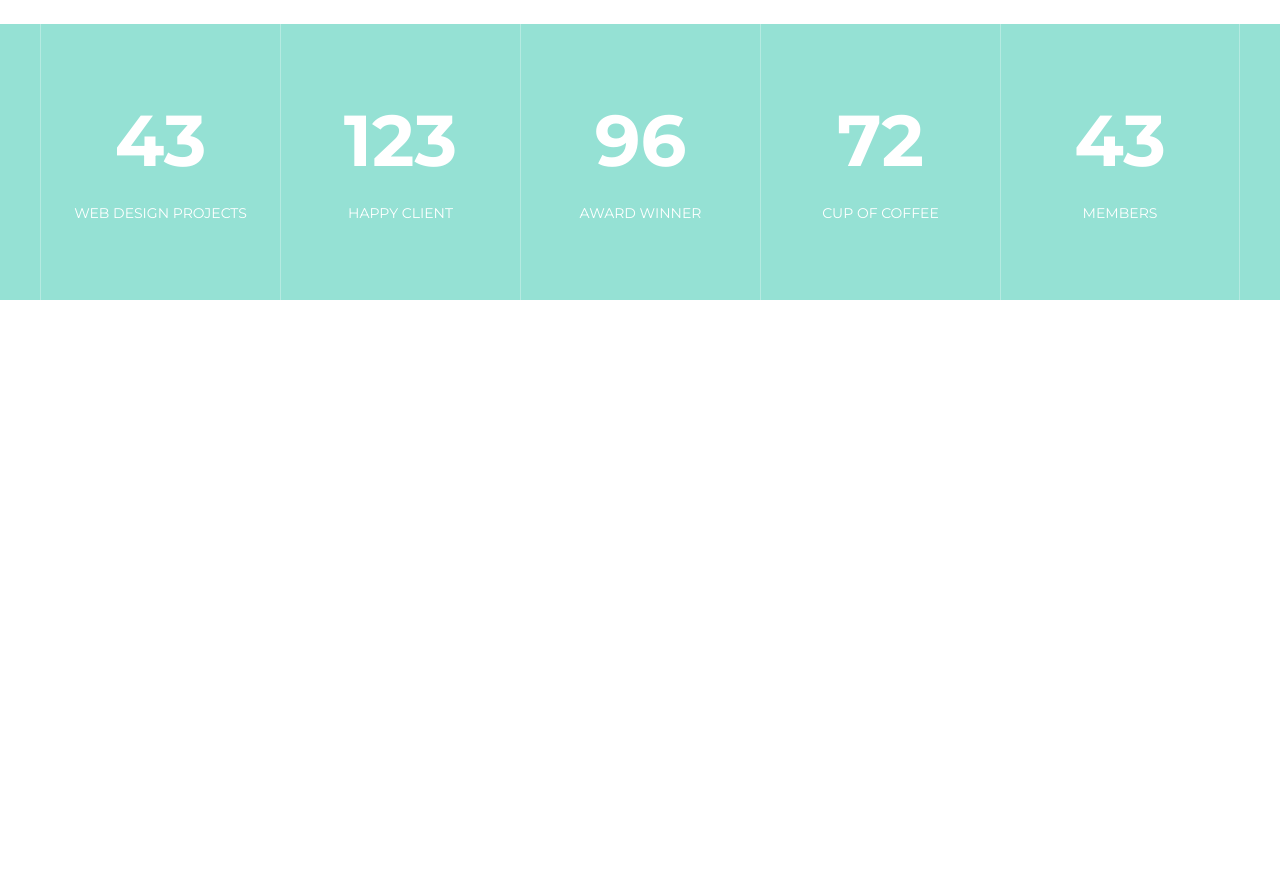
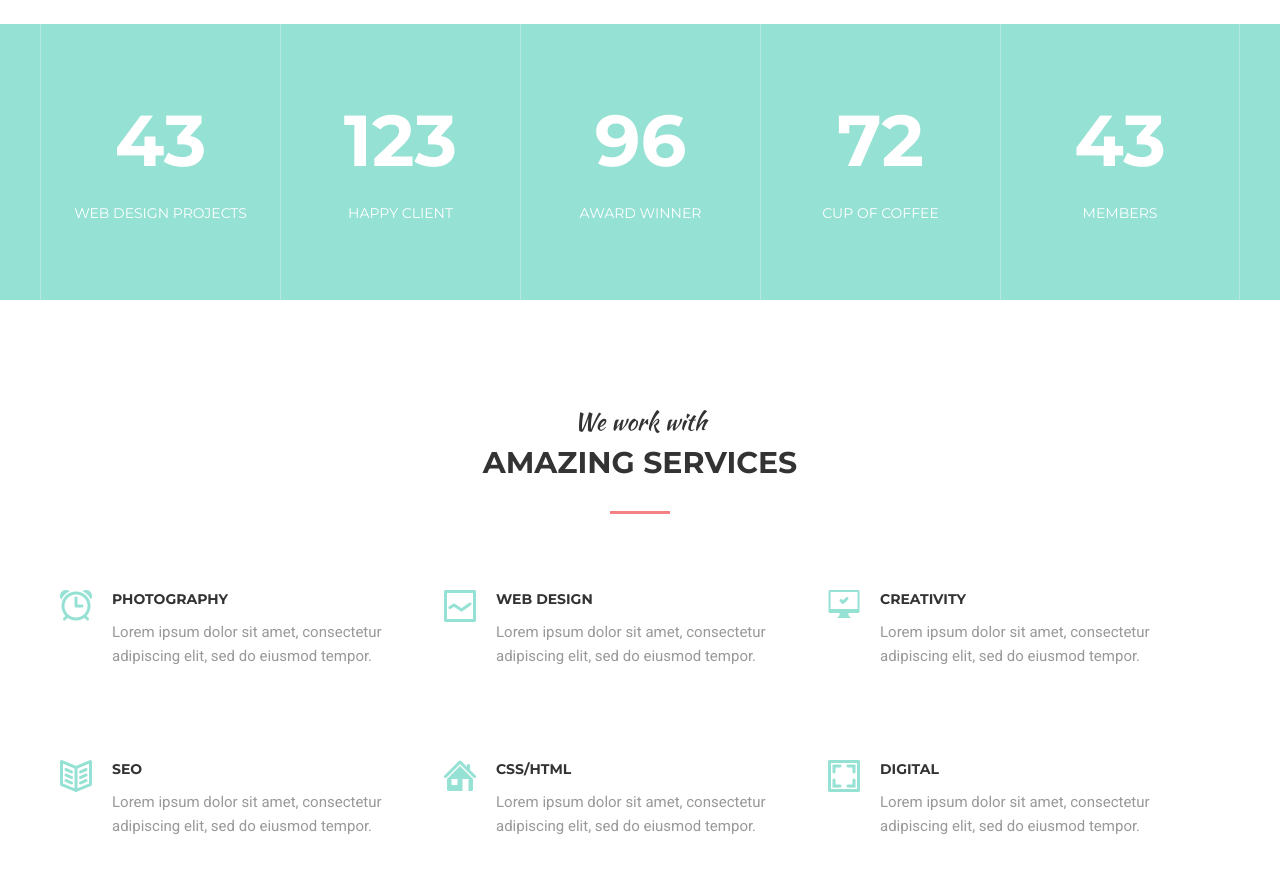
Before and after one commit to Ludmila9/mogo, a plain HTML site: page index.html in a window 1280 px wide. Shown: the part 1508-2395 px from the top of the page. Before the commit the page ends 1808 px from the top, so only its background shows below. Drawn offline with nearby package versions, Linux system fonts and the light colour scheme.

Commit message:
added section.services

```diff
--- a/index.html
+++ b/index.html
@@ -130,6 +130,74 @@
 		</div>
 	</section>
 
+	<section class="services">
+		<div class="container">
+			<div class="services__wrap">
+				<div class="section__header">
+					<p class="title-decor">We work with</p>
+					<h2 class="title">Amazing Services</h2>
+				</div>
+				<div class="services__list">
+					<div class="services__item">
+						<div class="services__icon">
+							<img src="img/icons/icon-alarm.png" alt="alarm">
+						</div>
+						<div class="services__content">
+							<h3 class="services__title">Photography</h3>
+							<p class="services__text">Lorem ipsum dolor sit amet, consectetur adipiscing elit, sed do eiusmod tempor.</p>
+						</div>
+					</div>
+					<div class="services__item">
+						<div class="services__icon">
+							<img src="img/icons/icon-graph.png" alt="graph">
+						</div>
+						<div class="services__content">
+							<h3 class="services__title">Web Design</h3>
+							<p class="services__text">Lorem ipsum dolor sit amet, consectetur adipiscing elit, sed do eiusmod tempor.</p>
+						</div>
+					</div>
+					<div class="services__item">
+						<div class="services__icon">
+							<img src="img/icons/icon-pc.png" alt="pc">
+						</div>
+						<div class="services__content">
+							<h3 class="services__title">Creativity</h3>
+							<p class="services__text">Lorem ipsum dolor sit amet, consectetur adipiscing elit, sed do eiusmod tempor.</p>
+						</div>
+					</div>
+					<div class="services__item">
+						<div class="services__icon">
+							<img src="img/icons/icon-book.png" alt="book">
+						</div>
+						<div class="services__content">
+							<h3 class="services__title">seo</h3>
+							<p class="services__text">Lorem ipsum dolor sit amet, consectetur adipiscing elit, sed do eiusmod tempor.</p>
+						</div>
+					</div>
+					<div class="services__item">
+						<div class="services__icon">
+							<img src="img/icons/icon-home.png" alt="home">
+						</div>
+						<div class="services__content">
+							<h3 class="services__title">Css/Html</h3>
+							<p class="services__text">Lorem ipsum dolor sit amet, consectetur adipiscing elit, sed do eiusmod tempor.</p>
+						</div>
+					</div>
+					<div class="services__item">
+						<div class="services__icon">
+							<img src="img/icons/icon-digital.png" alt="digital">
+						</div>
+						<div class="services__content">
+							<h3 class="services__title">digital</h3>
+							<p class="services__text">Lorem ipsum dolor sit amet, consectetur adipiscing elit, sed do eiusmod tempor.</p>
+						</div>
+					</div>
+				</div>
+			</div>
+		</div>
+	</section>
+
+
 	<footer></footer>
 
 	<svg style="display: none;">
--- a/style/style.css
+++ b/style/style.css
@@ -353,3 +353,44 @@ h1:after{
 	text-transform: uppercase;
 }
 /*COUNT - end*/
+
+
+/*SERVICES - start*/
+.services{
+	margin: 110px auto;
+}
+.services__list{
+	display: flex;
+	flex-direction: row;
+	flex-wrap: wrap;
+}
+.services__item{
+	width: 32%;
+	padding: 40px 20px;
+	display: flex;
+	flex-direction: row;
+	align-items: flex-start;
+	justify-content: flex-start;
+}
+.services__icon{
+	margin-right: 20px;
+	margin-top: 6px;
+}
+.services__content{
+	display: flex;
+	flex-direction: column;
+	align-items: flex-start;
+	justify-content: flex-start;
+}
+.services__title{
+	margin: 6px 0;
+	text-transform: uppercase;
+	font-size: 14px;
+	font-weight: 700;
+}
+.services__text{
+	text-align: left;
+	margin: 6px 0;
+}
+
+/*SERVICES - end*/
```
